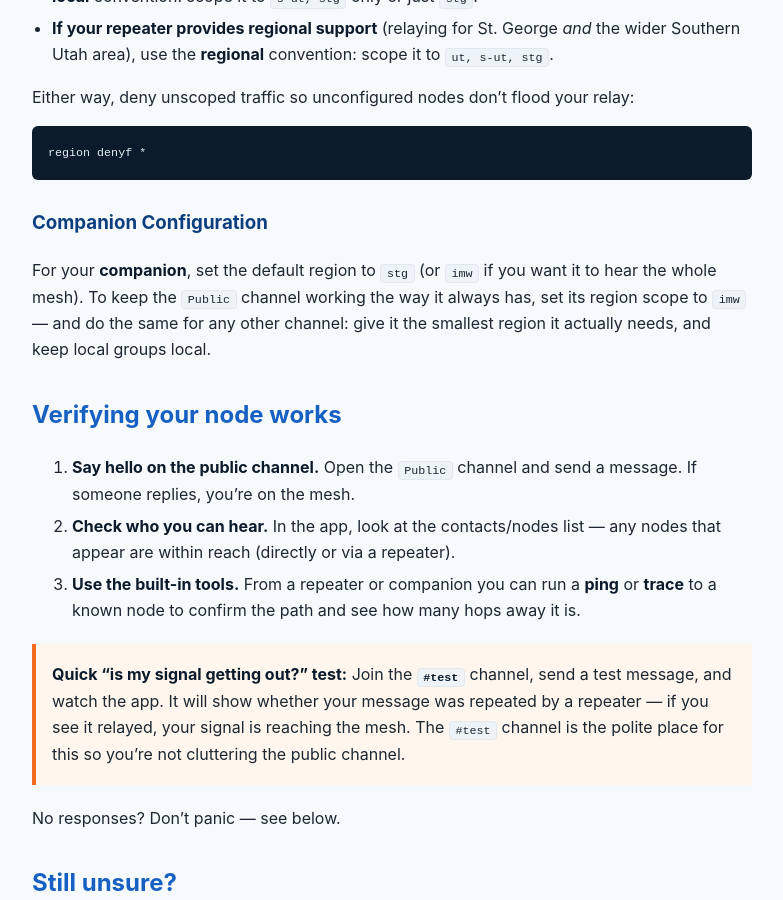
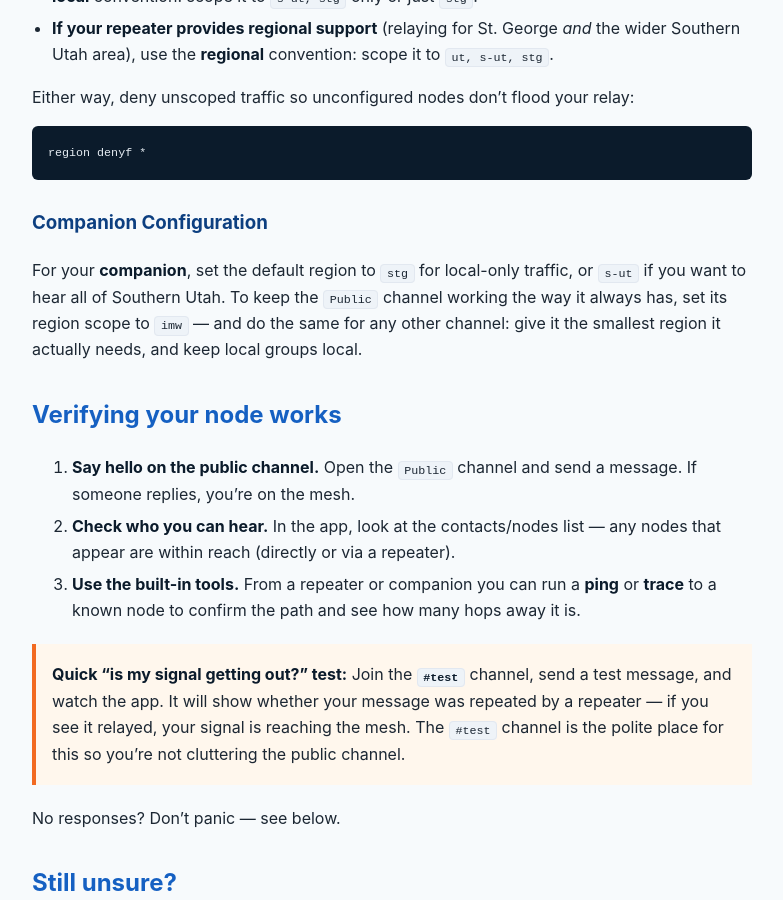
Before and after one commit to dixiemesh/dixiemesh.github.io, a Jekyll site: the page built from getting-started.md, in a window 1280 px wide and 900 px high, scrolled down 4789 px. Shown: the whole window, without its empty margins (248-1031 px from the left). Built offline with Jekyll 4.4.1, drawn with Linux system fonts in a browser that asks for light colours.

Commit message:
Clarify companion default region options in Region Scopes
Present stg vs. s-ut as the local-only vs. all-of-Southern-Utah
default region choices for companions.

Co-Authored-By: Claude Sonnet 5 <noreply@anthropic.com>

```diff
--- a/getting-started.md
+++ b/getting-started.md
@@ -193,11 +193,11 @@ region denyf *
 
 ### Companion Configuration
 
-For your **companion**, set the default region to `stg` (or `imw` if you want
-it to hear the whole mesh). To keep the `Public` channel working the way it
-always has, set its region scope to `imw` — and do the same for any other
-channel: give it the smallest region it actually needs, and keep local groups
-local.
+For your **companion**, set the default region to `stg` for local-only
+traffic, or `s-ut` if you want to hear all of Southern Utah. To keep the
+`Public` channel working the way it always has, set its region scope to `imw`
+— and do the same for any other channel: give it the smallest region it
+actually needs, and keep local groups local.
 
 ## Verifying your node works
 
```
